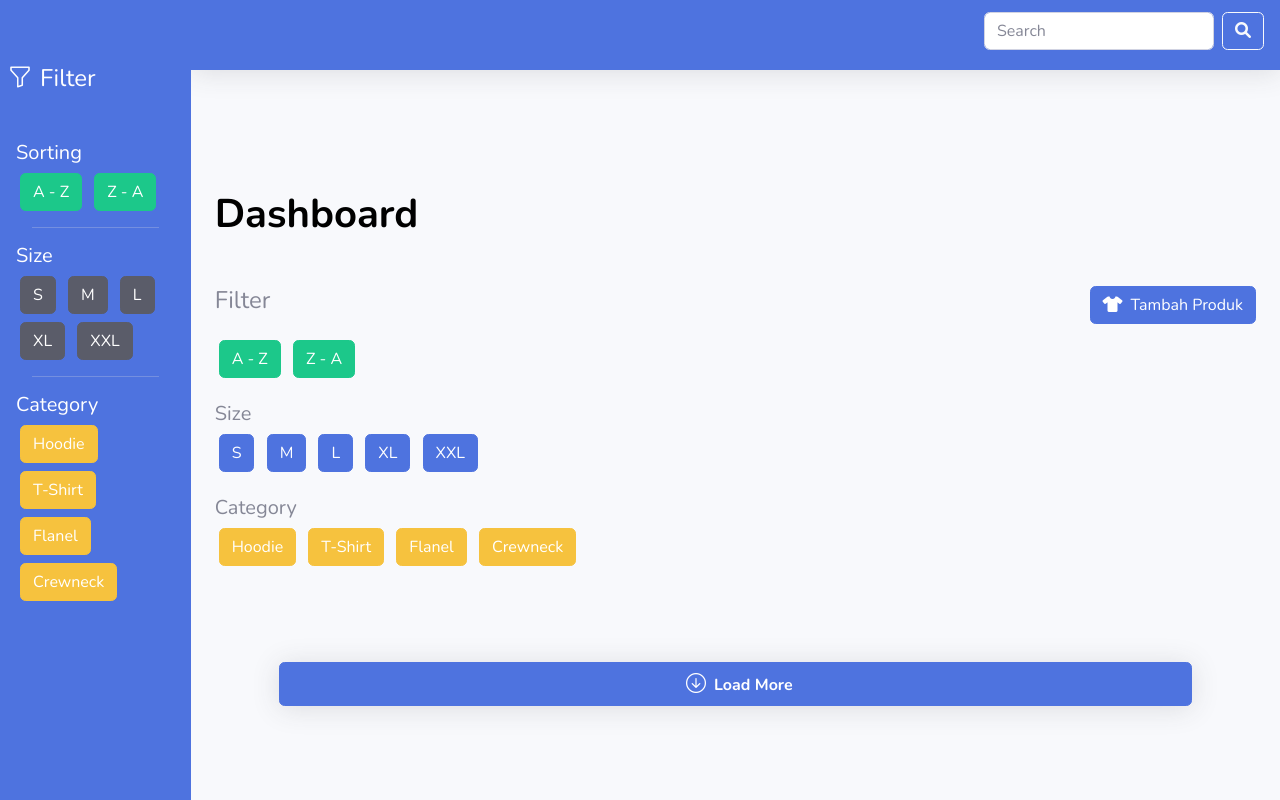
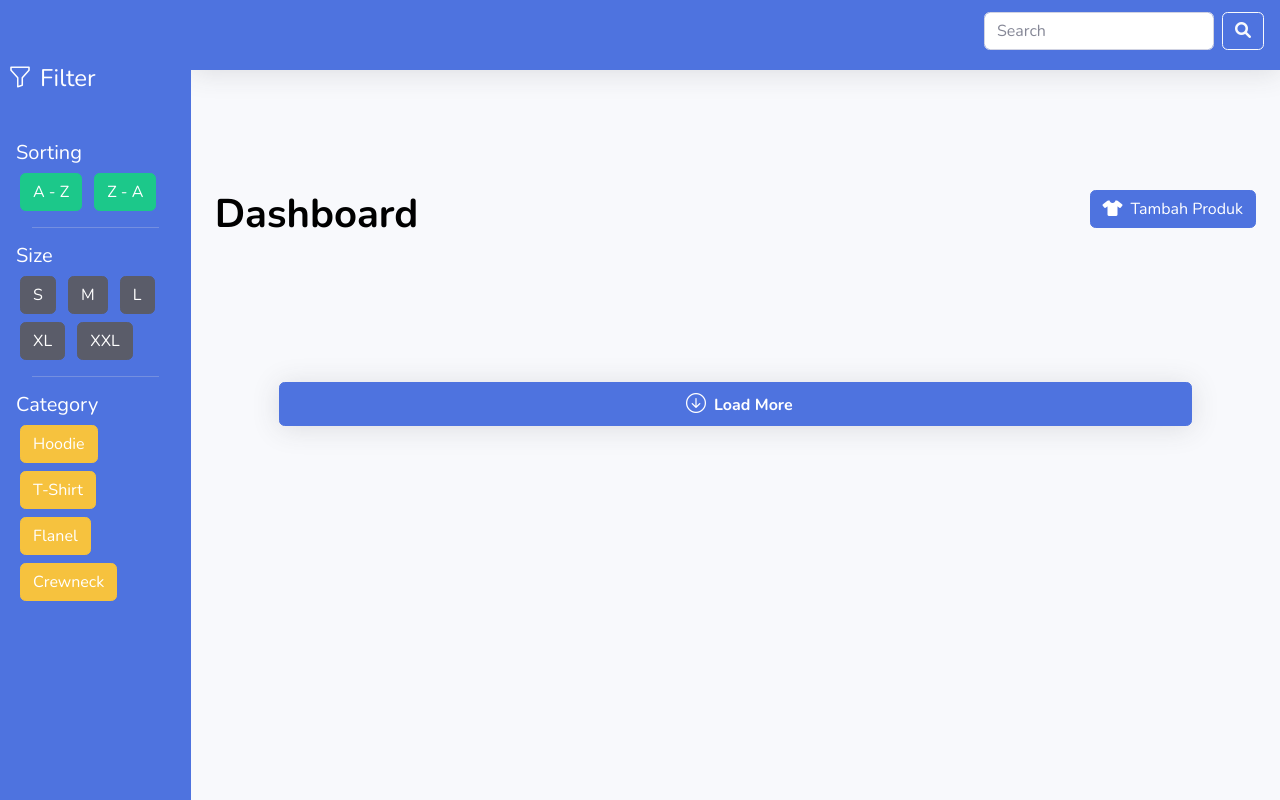
Before and after one commit to myusuframadhani/Chomthrift, a PHP site: page / in a window 1280 px wide. Run offline with PHP 8.4, Linux system fonts and the light colour scheme; data that the repository does not hold is empty; some libraries are stand-ins or nearby versions.

```diff
--- a/index.php
+++ b/index.php
@@ -94,35 +94,14 @@ require_once("db.php");
 
         <!-- //!! >>> TITLE DAN BODY <<< -->
         <div class="container py-5 mt-5">
-            <h1 class="text-start text-black fw-bold mb-5">Dashboard</h1>
 
-            <div class="d-flex flex-row-reverse justify-content-between">
+            <div class="d-flex justify-content-between">
+                <h1 class="text-start text-black fw-bold mb-5">Dashboard</h1>
                 <div>
                     <p class="d-grid gap-2 d-md-block"><a class="btn btn-primary" data-bs-toggle="modal" data-bs-target="#insertModal"><i class="fa-solid fa-shirt me-2"></i>Tambah Produk</a></p>
                 </div>
-                <div>
-                    <h4>Filter</h4>
-                </div>
             </div>
 
-            <!-- //!! >>> SORT <<< -->
-            <div class="">
-                <button class="btn btn-success mx-1" type="submit" id="AZ">A - Z</button>
-                <button class="btn btn-success mx-1" type="submit" id="ZA">Z - A</button>
-                <br><br>
-                <h5>Size</h5>
-                <button class="btn btn-primary mx-1" type="submit" id="S">   S   </button>
-                <button class="btn btn-primary mx-1" type="submit" id="M">   M   </button>
-                <button class="btn btn-primary mx-1" type="submit" id="L">   L   </button>
-                <button class="btn btn-primary mx-1" type="submit" id="XL">  XL  </button>
-                <button class="btn btn-primary mx-1" type="submit" id="XXL"> XXL </button>
-                <br><br>
-                <h5>Category</h5>
-                <button class="btn btn-warning mx-1" type="submit" id="HODDIE">   Hoodie   </button>
-                <button class="btn btn-warning mx-1" type="submit" id="SHIRT">   T-Shirt   </button>
-                <button class="btn btn-warning mx-1" type="submit" id="FLANEL">   Flanel   </button>
-                <button class="btn btn-warning mx-1" type="submit" id="CREWNECK">  Crewneck </button>
-            </div>
             <div class="row my-5" id="content">
 
             </div>
```
